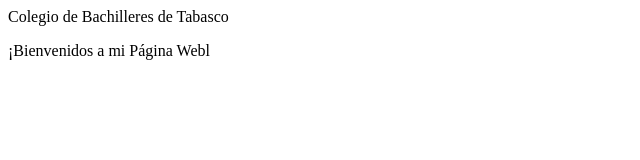
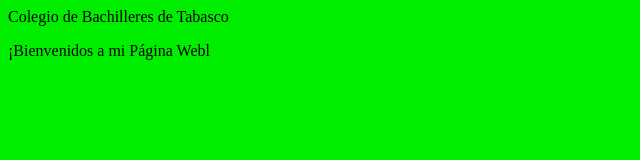
Before and after one commit to jenniferkhaleesi/mipaginaweb, a plain HTML site: page index.html in a window 1280 px wide. Shown: the whole page, without its empty margins (0-640 px from the left). Drawn offline with Linux system fonts and the light colour scheme.

Commit message:
Update index.html

```diff
--- a/index.html
+++ b/index.html
@@ -3,7 +3,7 @@
   <head>
     <title>Mi primera Página Web </title>
   </head>
-  <body>
+  <body bgcolor=Green; textcolor=red >
         <p>Colegio de Bachilleres de Tabasco</p>
 <p>¡Bienvenidos a mi Página Webl </p>
 </body>
```
